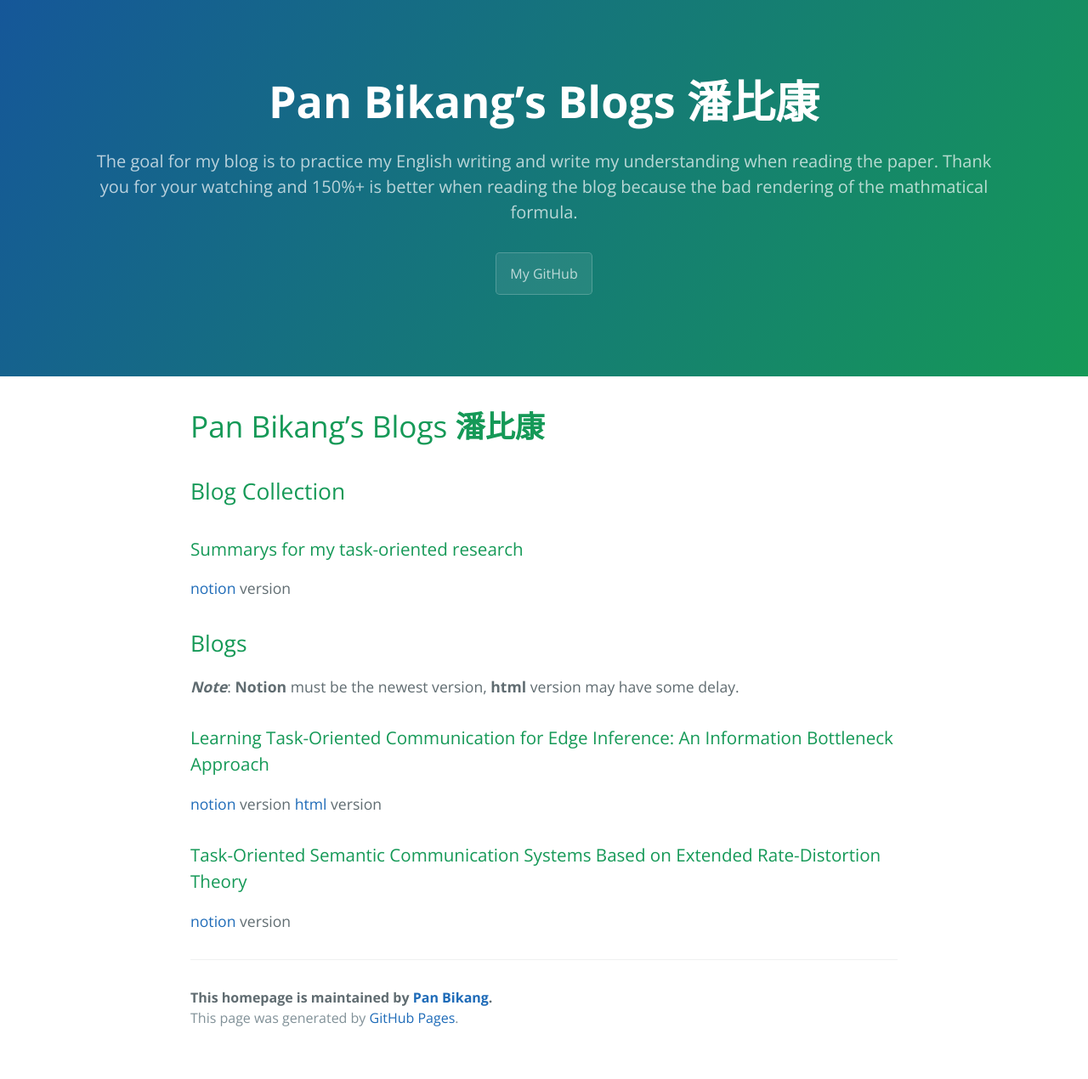
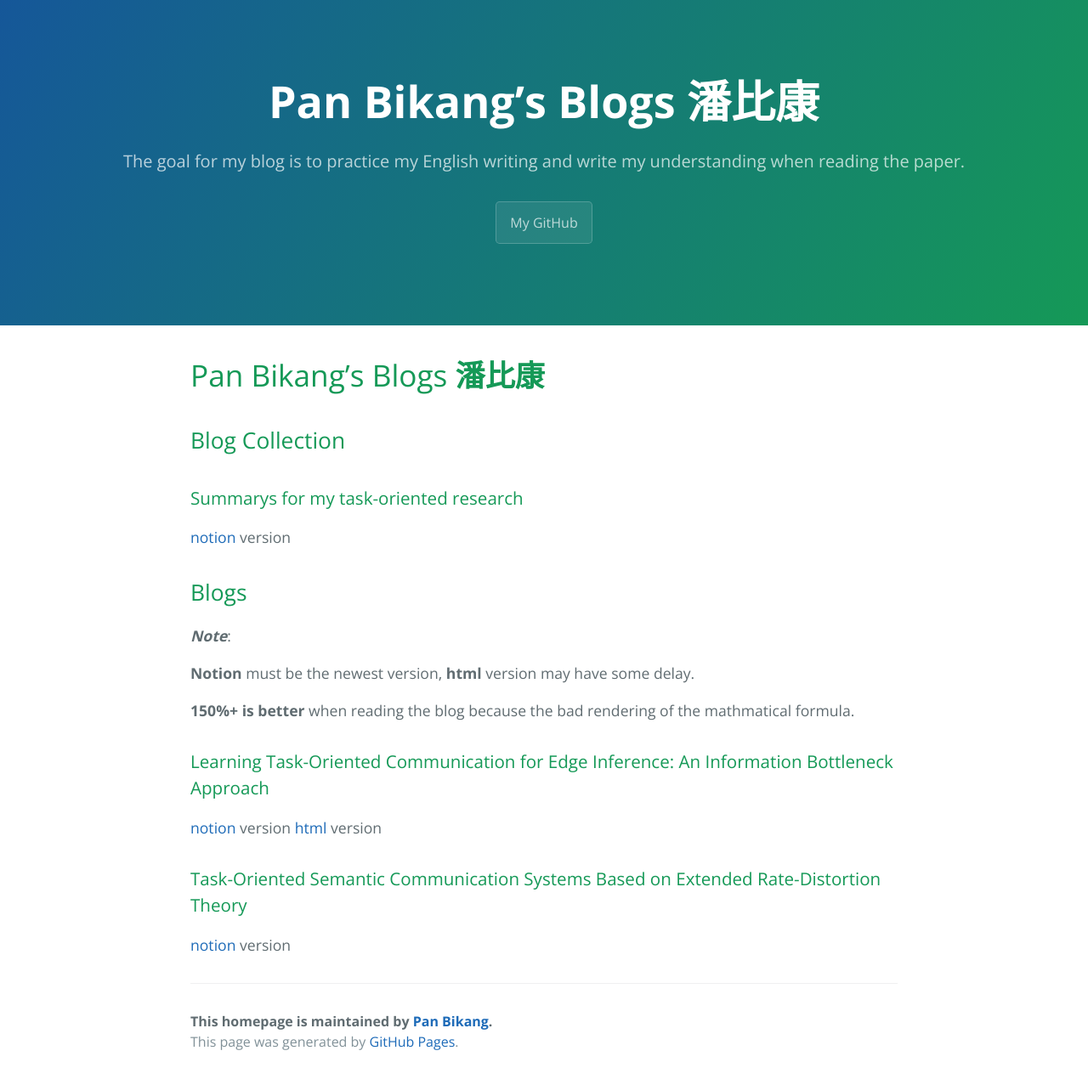
Before and after one commit to PanBikang/blog, a Jekyll site: the page built from index.md, in a window 1280 px wide. Shown: the whole page at 85% size. Built offline with Jekyll 4.4.1, drawn with Linux system fonts in a browser that asks for light colours; our own code applies the rules of GitHub Pages for plain Markdown files; before the commit the page ends 1242 px from its top, so only the background shows below that; some of the changed lines change nothing that is shown.

Commit message:
2022-02-11-17-29

```diff
--- a/_config.yml
+++ b/_config.yml
@@ -1,3 +1,3 @@
 theme: jekyll-theme-cayman
 show_downloads: false
-description: The goal for my blog is to practice my English writing and write my understanding when reading the paper. Thank you for your watching and 150%+ is better when reading the blog because the bad rendering of the mathmatical formula.
+description: The goal for my blog is to practice my English writing and write my understanding when reading the paper.
--- a/index.md
+++ b/index.md
@@ -5,7 +5,11 @@
 
 
 ## Blogs
-***Note***: **Notion** must be the newest version, **html** version may have some delay.
+***Note***:
+
+**Notion** must be the newest version, **html** version may have some delay.
+
+**150%+ is better** when reading the blog because the bad rendering of the mathmatical formula.
 ### Learning Task-Oriented Communication for Edge Inference: An Information Bottleneck Approach
 [notion](https://panbk.notion.site/Learning-Task-Oriented-Communication-for-Edge-Inference-An-Information-Bottleneck-Approach-5b260131f8694957b11a35a1e127311e) version
 [html](post/Learning Task-Oriented Communication for Edge Infe 3b4779f1326f40a58697a7e45a078947.html) version
```
